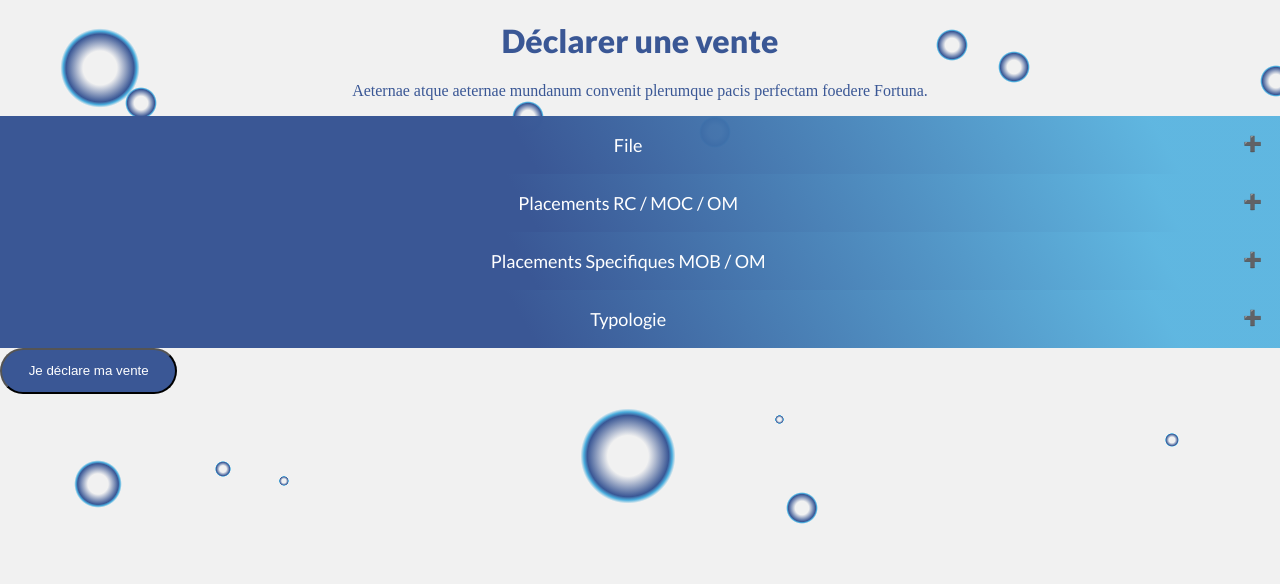
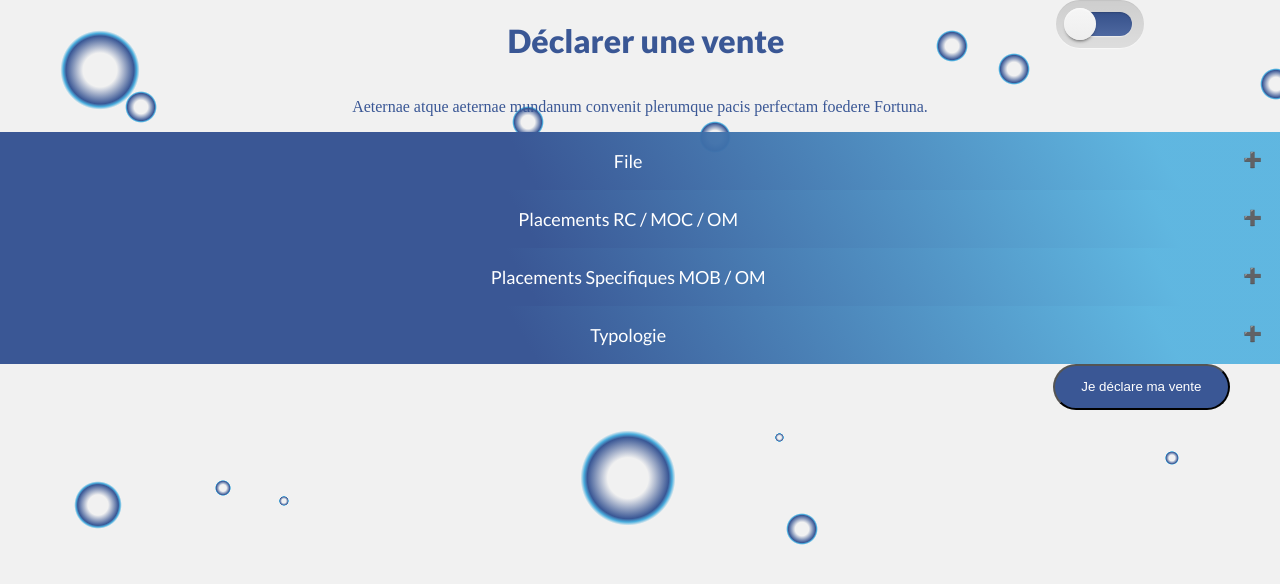
Before and after one commit to Hamadi88/stage, a PHP site: page / in a window 1280 px wide. Shown: the top 584 px of the page. Run offline with PHP 8.4, Linux system fonts and the light colour scheme.

Commit message:
modification

```diff
--- a/index.php
+++ b/index.php
@@ -9,9 +9,19 @@
     <title>Document</title>
 </head>
 <body>
-    <div class="titre" >
-        <h1>Déclarer une vente</h1>
-    </div>
+            <div class="globTitre">
+                <div class="rien">
+
+                </div>
+                <div class="titre" >
+                    <h1>Déclarer une vente</h1>
+                </div>
+
+                <div class="OnOff">
+                   <input type="checkbox" id="s3" />
+                    <label class="slider-v2" for="s3"></label>
+                </div>
+            </div>
 
     <div class="paragraphe">
         <p>Aeternae atque aeternae mundanum convenit
@@ -22,7 +32,7 @@
         <div class="file">
                 <div class="position">
                   <button class="rc">RC</button>
-                  <button class="mc">MC</button>
+                  <button class="mc">MOC</button>
                   <button class="om">OM</button>
                 </div>
         </div>
@@ -136,8 +146,11 @@
                    </select>
         </div>
 
+        <div class="monbouton">
 
-        <button class="btn btn-bubble">Je déclare ma vente</button>
+            <button class="btn btn-bubble">Je déclare ma vente</button>
+        </div>
+
 
 
     <script src="script.js"></script>
--- a/style.css
+++ b/style.css
@@ -31,6 +31,76 @@
         background-repeat: no-repeat;
         color: #3A5795;
     }
+
+    /* bloc titre ,rien et  bouton theme*/
+    .rien{
+        width: 100px;
+
+    }
+
+    .globTitre{
+        width: 100%;
+        height: 5%;
+        text-align: center;
+        display: flex;
+        flex-direction: row;
+        justify-content: space-around
+    }
+
+
+
+
+    /*buton theme*/
+
+    @import "compass/css3";
+
+
+    input {
+      position: absolute;
+      left: -9999px;
+    }
+    .slider-v2 {
+      position: relative;
+      display: block;
+      width: 5.5em;
+      height: 3em;
+      cursor: pointer;
+      border-radius: 1.5em;
+      transition: 350ms;
+      background: linear-gradient(rgba(0, 0, 0, 0.07), rgba(255, 255, 255, 0)), #ddd;
+      box-shadow: 0 0.07em 0.1em -0.1em rgba(0, 0, 0, .4) inset, 0 0.05em 0.08em -0.01em rgba(255, 255, 255, .7);
+    }
+    .slider-v2::after {
+      position: absolute;
+      content: '';
+      width: 2em;
+      height: 2em;
+      top: 0.5em;
+      left: 0.5em;
+      border-radius: 50%;
+      transition: 250ms ease-in-out;
+      background: linear-gradient(#f5f5f5 10%, #eee);
+      box-shadow: 0 0.1em 0.15em -0.05em rgba(255, 255, 255, .9) inset, 0 0.2em 0.2em -0.12em rgba(0, 0, 0, .5);
+    }
+    .slider-v2::before {
+      position: absolute;
+      content: '';
+      width: 4em;
+      height: 1.5em;
+      top: 0.75em;
+      left: 0.75em;
+      border-radius: 0.75em;
+      transition: 250ms ease-in-out;
+      background: linear-gradient(rgba(0, 0, 0, 0.07), rgba(255, 255, 255, 0.1)), #3A5795;
+      box-shadow: 0 0.08em 0.15em -0.1em rgba(0, 0, 0, .5) inset, 0 0.05em 0.08em -0.01em rgba(255, 255, 255, .7), 0 0 0 0 #23282D inset;
+    }
+    input:checked + .slider-v2::before {
+      box-shadow: 0 0.08em 0.15em -0.1em rgba(0, 0, 0, .5) inset, 0 0.05em 0.08em -0.01em rgba(255, 255, 255, .7), 3em 0 0 0 #23282D inset;
+    }
+    input:checked + .slider-v2::after {
+      left: 3em;
+    }
+
 
 
 
@@ -267,3 +343,10 @@
 
       cursor: url("https://s3-us-west-2.amazonaws.com/s.cdpn.io/9632/happy.png"), auto;
   }
+
+
+  .monbouton{
+      display: flex;
+      justify-content:flex-end;
+      padding-right:50px;
+  }
```
Also changed, not shown: other parts of style.css (+17 -11 lines).
